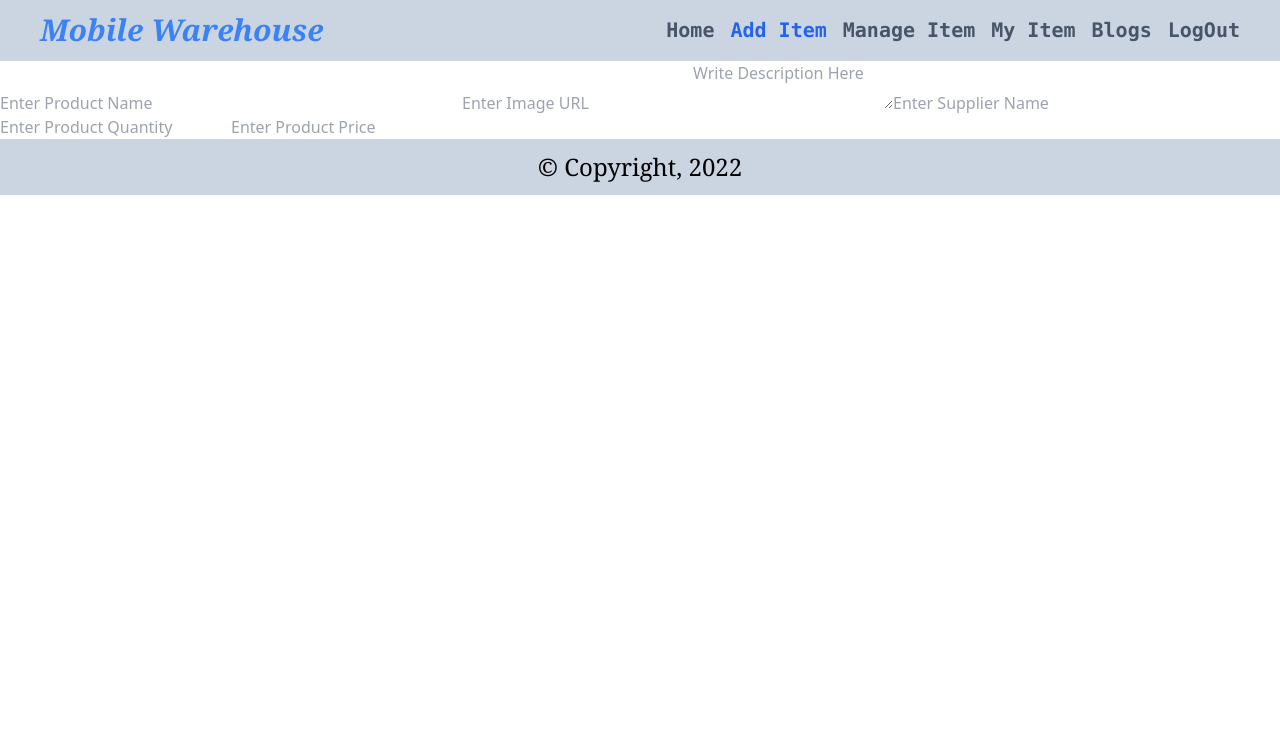
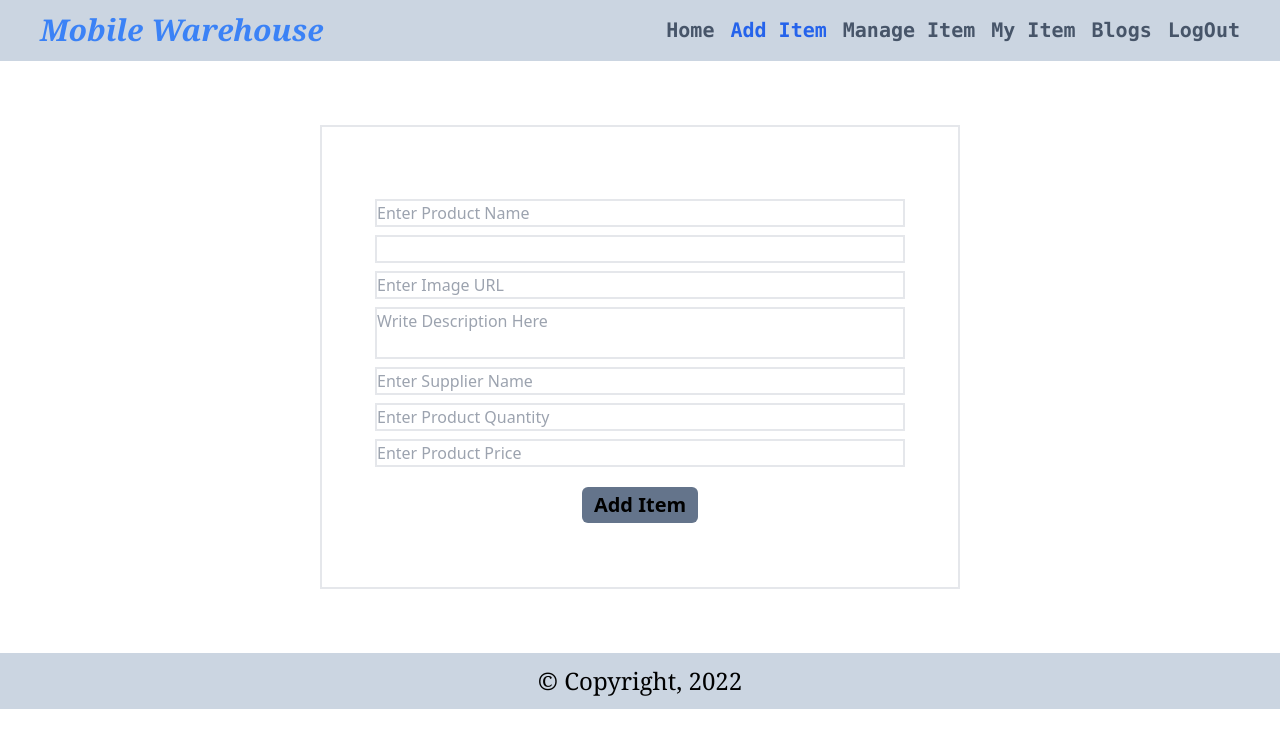
Before and after one commit to HossainRafi/warehouse-client, a React (Create React App) app: page /additem in a window 1280 px wide. Shown: the top 748 px of the page. Built offline with nearby package versions, Linux system fonts and the light colour scheme; no server answers; sample sign-in values are in the browser's storage.

Commit message:
add item

```diff
--- a/src/components/AddItem/AddItem.js
+++ b/src/components/AddItem/AddItem.js
@@ -1,36 +1,73 @@
 import React from "react";
 
 const AddItem = () => {
+  const handleForm = (e) => {
+      e.preventDefault()
+      const name = e.target.name.value
+      const email = e.target.email.value
+      const url=e.target.url.value
+      const desc=e.target.desc.value
+      const supplier = e.target.supplier.value;
+      const quantity = e.target.quantity.value;
+      const price = e.target.price.value
+      const newProduct = { name, email, url, desc, supplier, quantity, price }
+      console.log(newProduct);
+  };
+
   return (
-    <div>
+    <form onSubmit={handleForm} className="w-1/2 mx-auto my-16 border-2 py-16">
       <input
         type="text"
         name="name"
         placeholder="Enter Product Name"
         required
+        className="block border-2 m-2 w-10/12 mx-auto"
       />
-      <input type="email" name="email" required />
-      <input type="text" name="url" placeholder="Enter Image URL" required />
-      <textarea name="desc" placeholder="Write Description Here"/>
+      <input
+        type="email"
+        name="email"
+        required
+        className="block border-2 m-2 w-10/12 mx-auto"
+      />
+      <input
+        type="text"
+        name="url"
+        placeholder="Enter Image URL"
+        required
+        className="block border-2 m-2 w-10/12 mx-auto"
+      />
+      <textarea
+        name="desc"
+        placeholder="Write Description Here"
+        className="block border-2 m-2 w-10/12 mx-auto resize-none"
+      />
       <input
         type="text"
         name="supplier"
         placeholder="Enter Supplier Name"
         required
+        className="block border-2 m-2 w-10/12 mx-auto"
       />
       <input
         type="number"
         name="quantity"
         placeholder="Enter Product Quantity"
         required
+        className="block border-2 m-2 w-10/12 mx-auto"
       />
       <input
         type="number"
         name="price"
         placeholder="Enter Product Price"
         required
+        className="block border-2 m-2 w-10/12 mx-auto"
       />
-    </div>
+      <input
+        type="submit"
+        value="Add Item"
+        className="mx-auto bg-slate-500 px-3 py-1 flex justify-center mt-5 rounded-md text-xl font-bold"
+      />
+    </form>
   );
 };
 
```
